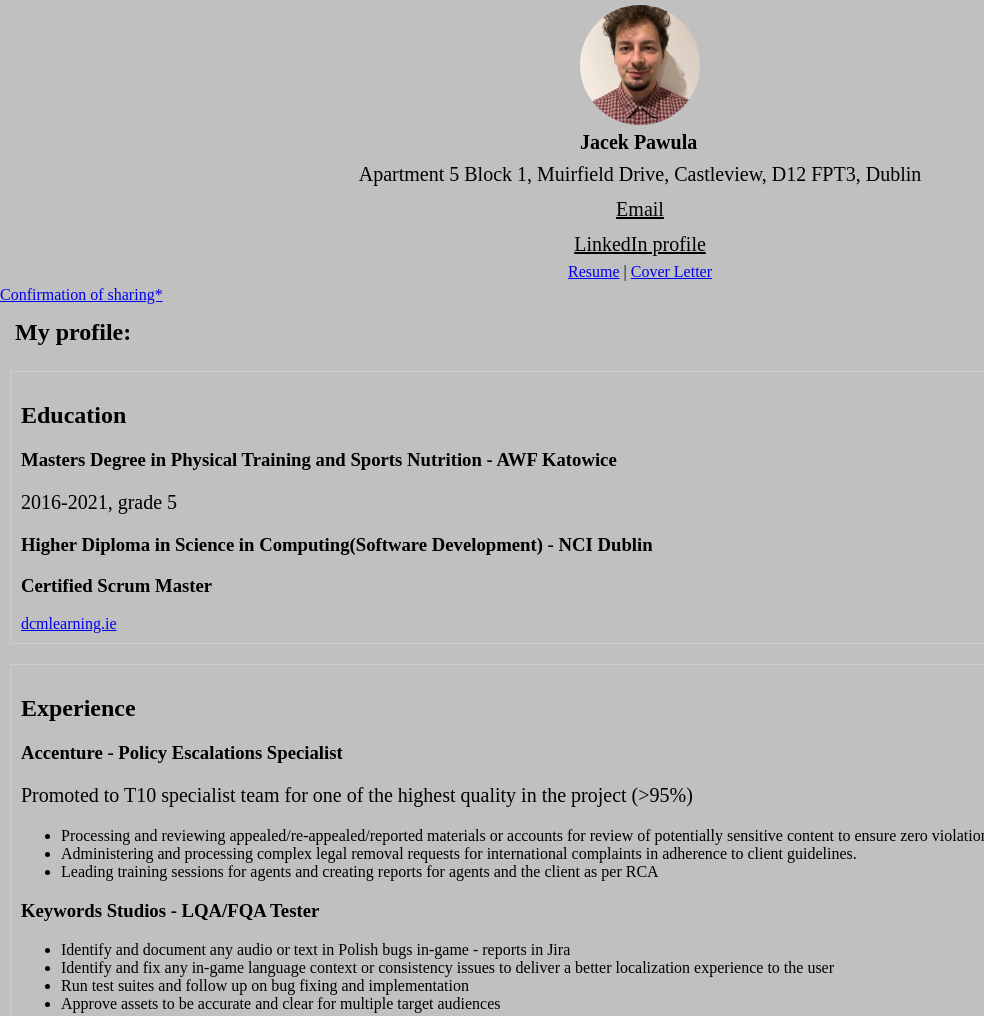
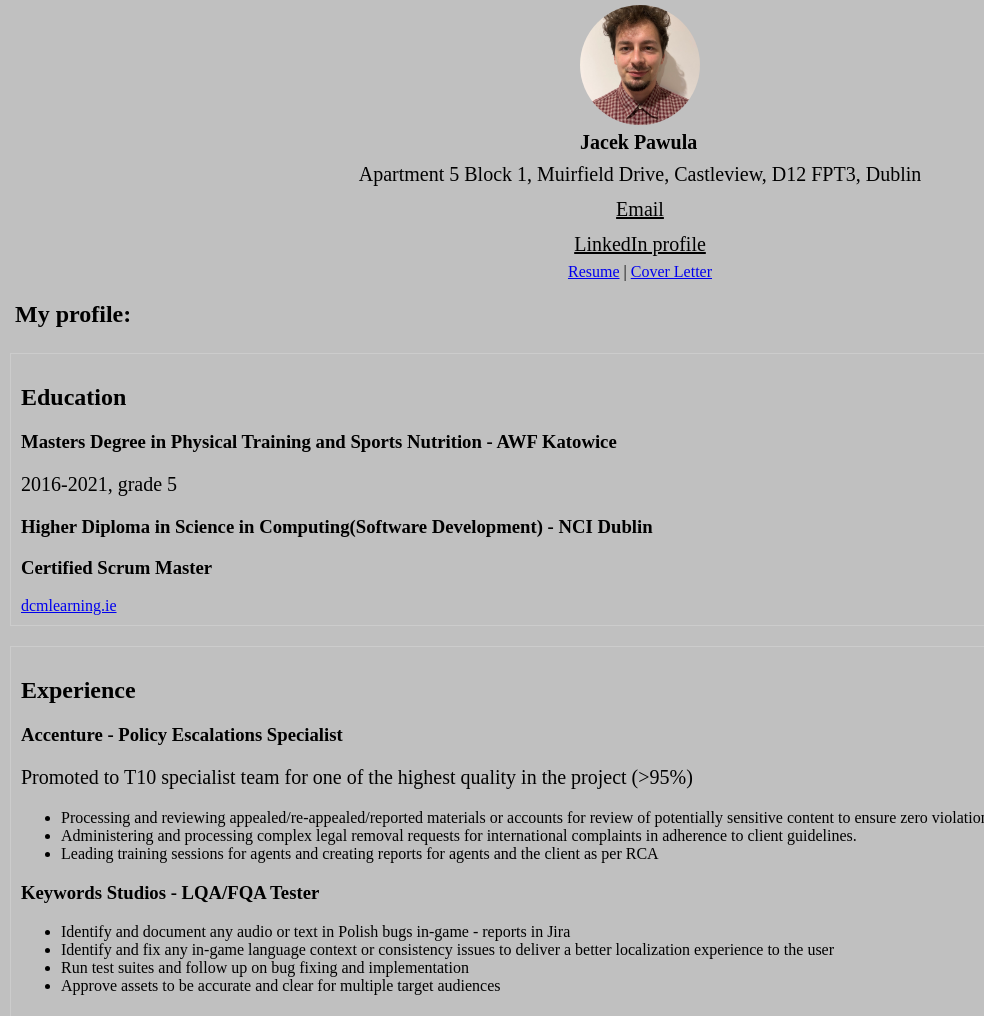
Before and after one commit to cekj4/cekj4.github.io, a plain HTML site: page index.html in a window 1280 px wide. Shown: the top 1016 px of the page, without its empty margins (0-984 px from the left). Drawn offline with Linux system fonts and the light colour scheme.

Commit message:
updated index.html and styles.css

```diff
--- a/index.html
+++ b/index.html
@@ -22,9 +22,6 @@
             <a href="EDE/index.html" class="top-section">Cover Letter</a>
         </div>
     </div>
-</section>
-<section>
-    <a href="#extra">Confirmation of sharing*</a>
 </section>
 <section>
     <h1 class="textFormation">My profile:</h1>
@@ -108,6 +105,5 @@
 <br/>
 <br/>
 <br/>
-<p id="extra" class="bottomline jump">Agreement for sharing the CV</p>
 </body>
 </html>
--- a/styles/style.css
+++ b/styles/style.css
@@ -55,7 +55,7 @@ body {
 .col-1, .col-2, .col-3 {   /* Week 3 lab - point 1 - 3 columns created */
 	text-align:left;
 }
-@media (min-width768px){     /* Week 3 lab - point 3  - usage of media query*/
+@media (min-width:768px){     /* Week 3 lab - point 3  - usage of media query*/
 	.columns {
 		flex-direction: column;
 	}
```
